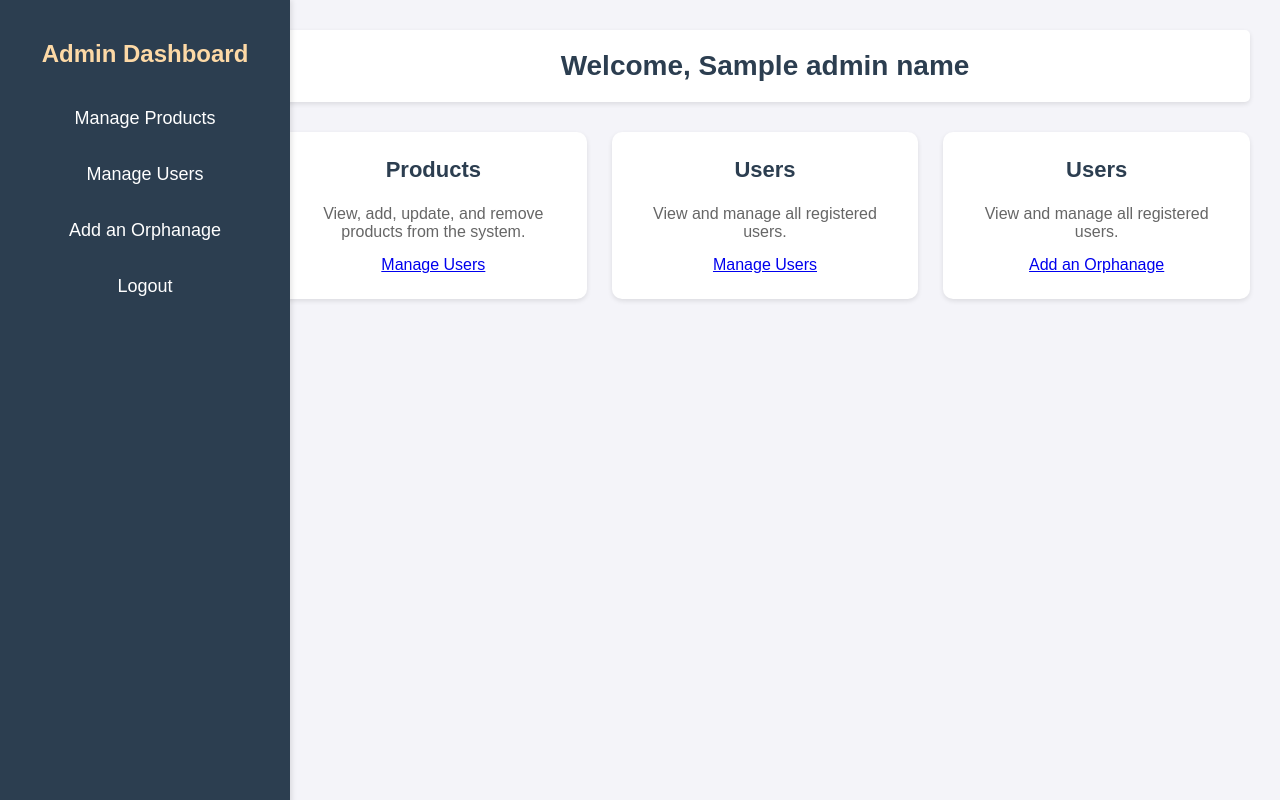
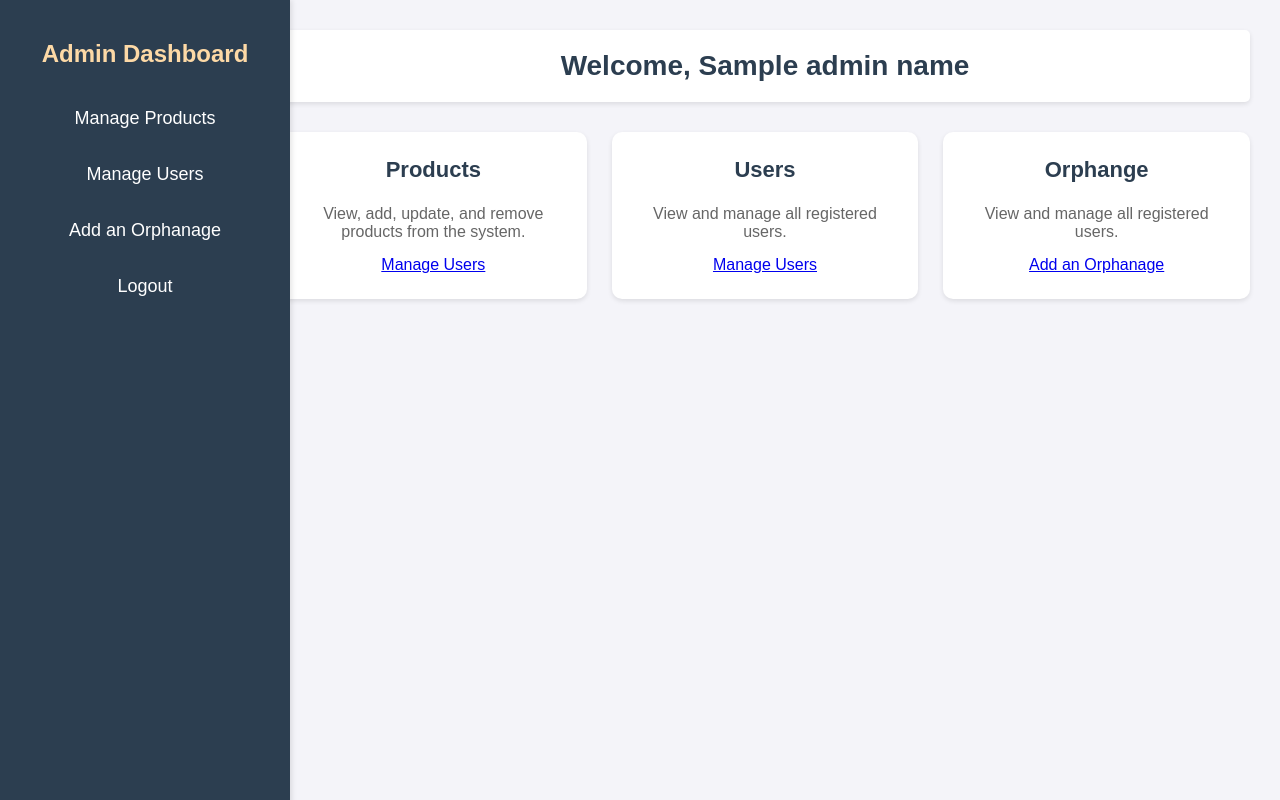
Before and after one commit to GarlapatiPraanthi/StudentMart, a Python web app: template templates/admin_dashboard.html in a window 1280 px wide. Run offline with Jinja, Linux system fonts and the light colour scheme; the template is opened without the code that fills it: most values are stand-ins (such as "Sample title", 1, 10 or a date in 2020).

Commit message:
Update admin_dashboard.html

```diff
--- a/templates/admin_dashboard.html
+++ b/templates/admin_dashboard.html
@@ -178,7 +178,7 @@
             <a href="{{url_for('manage_users')}}">Manage Users</a>
         </div>
         <div class="card">
-            <h3>Users</h3>
+            <h3>Orphange</h3>
             <p>View and manage all registered users.</p>
             <a href="{{url_for('add_an_orphanage')}}">Add an Orphanage</a>
         </div>
```
